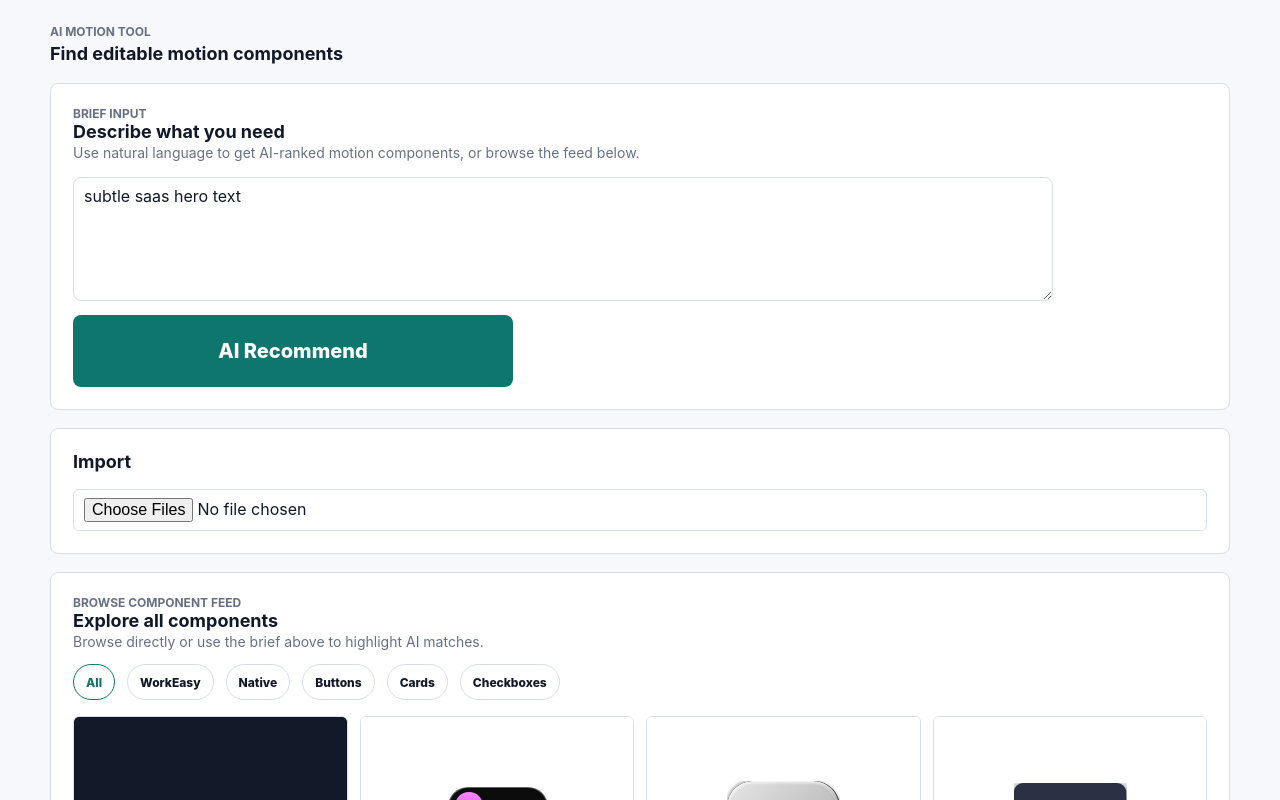
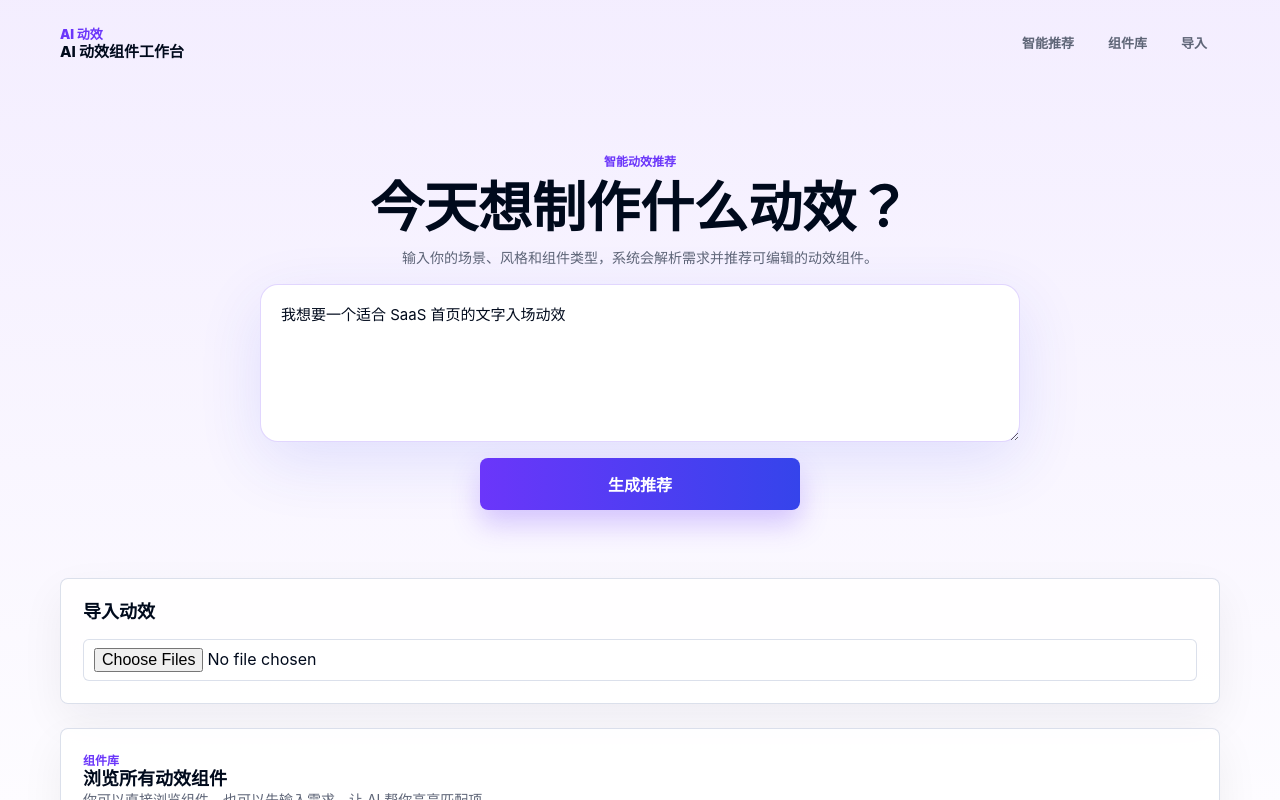
Before and after one commit to yssssssssssss/ai-motion, a React (Vite) app in the folder apps/web/: page / in a window 1280 px wide. Shown: the top 800 px of the page. Built offline with nearby package versions, Linux system fonts and the light colour scheme.

Commit message:
feat: localize and restyle home page

```diff
--- a/apps/web/src/App.tsx
+++ b/apps/web/src/App.tsx
@@ -27,22 +27,22 @@ import { parseBrief } from "./services/briefParserClient";
 const heroManifest: MotionManifest = {
   version: "1.0",
   id: "hero-text-reveal",
-  name: "Hero Text Reveal",
+  name: "文字入场动效",
   sourceKind: "builtin-component",
   runtime: { engine: "html", entry: "source/index.html", sandbox: "iframe" },
   capabilities: ["builtin", "editable", "export-html"],
   params: [
     {
       id: "headline",
-      label: "Headline",
+      label: "标题文案",
       type: "text",
-      default: "Build motion faster",
+      default: "快速生成动效",
       status: "confirmed",
       targets: [{ kind: "html-text", file: "source/index.html", selector: "[data-motion=headline]" }]
     },
     {
       id: "accentColor",
-      label: "Accent color",
+      label: "强调色",
       type: "color",
       default: "#38bdf8",
       status: "confirmed",
@@ -50,7 +50,7 @@ const heroManifest: MotionManifest = {
     },
     {
       id: "duration",
-      label: "Reveal duration",
+      label: "入场时长",
       type: "duration",
       default: 800,
       constraints: { min: 200, max: 2000, step: 50, unit: "ms" },
@@ -59,15 +59,15 @@ const heroManifest: MotionManifest = {
     }
   ],
   groups: [
-    { id: "content", label: "Content", params: ["headline"] },
-    { id: "style", label: "Style", params: ["accentColor"] },
-    { id: "motion", label: "Motion", params: ["duration"] }
+    { id: "content", label: "内容", params: ["headline"] },
+    { id: "style", label: "样式", params: ["accentColor"] },
+    { id: "motion", label: "动效", params: ["duration"] }
   ]
 };
 
 const heroComponent: MotionComponent = {
   id: "hero-text-reveal",
-  name: "Hero Text Reveal",
+  name: "文字入场动效",
   category: "text",
   tags: ["hero", "text", "reveal", "saas"],
   useCases: ["landing-page", "banner"],
@@ -91,8 +91,8 @@ const heroComponent: MotionComponent = {
   </head>
   <body>
     <main class="hero">
-      <p data-motion="eyebrow">AI Motion Tool</p>
-      <h1 data-motion="headline">Build motion faster</h1>
+      <p data-motion="eyebrow">AI 动效工具</p>
+      <h1 data-motion="headline">快速生成动效</h1>
     </main>
     <script src="./script.js"></script>
   </body>
@@ -180,7 +180,7 @@ type View = "home" | "editor";
 
 export function App() {
   const [view, setView] = useState<View>("home");
-  const [brief, setBrief] = useState("subtle saas hero text");
+  const [brief, setBrief] = useState("我想要一个适合 SaaS 首页的文字入场动效");
   const [parseResult, setParseResult] = useState<BriefParseResult | null>(null);
   const [isRecommending, setIsRecommending] = useState(false);
   const [recommendations, setRecommendations] = useState<Recommendation[]>([]);
@@ -246,7 +246,7 @@ export function App() {
     const manifest: MotionManifest = {
       version: "1.0",
       id: `${pendingImport.id}-manifest`,
-      name: "Imported Motion",
+      name: "导入动效",
       sourceKind: pendingImport.kind,
       runtime: { engine: "html", entry: pendingImport.entry, sandbox: "iframe" },
       params: validation.confirmed,
@@ -262,29 +262,29 @@ export function App() {
       <main className="editor-shell">
         <header className="editor-header">
           <button type="button" onClick={() => setView("home")}>
-            Back to feed
+            返回组件库
           </button>
           <div>
-            <p className="eyebrow">Editor</p>
-            <h1>{project?.manifest.name ?? "Component Editor"}</h1>
+            <p className="eyebrow">参数编辑器</p>
+            <h1>{project?.manifest.name ?? "组件编辑"}</h1>
           </div>
         </header>
-        <section className="editor-preview" aria-label="Motion preview">
+        <section className="editor-preview" aria-label="动效预览">
           <PreviewFrame source={project?.source ?? null} manifest={project?.manifest ?? null} patch={project?.patch ?? null} />
         </section>
-        <aside className="editor-inspector" aria-label="Parameters">
+        <aside className="editor-inspector" aria-label="参数面板">
           <div className="panel-header">
-            <p className="eyebrow">Inspector</p>
-            <h2>Parameters</h2>
+            <p className="eyebrow">参数调节</p>
+            <h2>可调参数</h2>
           </div>
           <ParameterPanel manifest={project?.manifest ?? null} patch={project?.patch ?? null} onChange={updateParam} />
         </aside>
-        <footer className="transport" aria-label="Playback and export controls">
+        <footer className="transport" aria-label="播放和导出控制">
           <button type="button" onClick={() => setProject((current) => (current ? { ...current } : current))}>
-            Replay
+            重播
           </button>
-          <button type="button">Pause</button>
-          <button type="button">Viewport</button>
+          <button type="button">暂停</button>
+          <button type="button">视口</button>
           <ExportPanel project={project} />
         </footer>
       </main>
@@ -294,8 +294,15 @@ export function App() {
   return (
     <main className="home-shell">
       <div className="home-header">
-        <p className="eyebrow">AI Motion Tool</p>
-        <h1>Find editable motion components</h1>
+        <div>
+          <p className="brand-mark">AI 动效</p>
+          <h1>AI 动效组件工作台</h1>
+        </div>
+        <nav className="home-nav" aria-label="首页导航">
+          <a href="#recommend">智能推荐</a>
+          <a href="#feed">组件库</a>
+          <a href="#import">导入</a>
+        </nav>
       </div>
       <BriefPanel
         brief={brief}
--- a/apps/web/src/features/brief/BriefPanel.tsx
+++ b/apps/web/src/features/brief/BriefPanel.tsx
@@ -22,20 +22,26 @@ export function BriefPanel({ brief, parseResult, isLoading, onBriefChange, onRec
   const chips = parsedChips(parseResult);
 
   return (
-    <section className="discovery-panel" aria-label="Brief recommendation">
+    <section className="discovery-panel" aria-label="动效需求推荐">
       <div className="brief-stack">
-        <div>
-          <p className="eyebrow">Brief input</p>
-          <h1>Describe what you need</h1>
-          <p className="muted">Use natural language to get AI-ranked motion components, or browse the feed below.</p>
+        <div className="brief-heading">
+          <p className="eyebrow">智能动效推荐</p>
+          <h1>今天想制作什么动效？</h1>
+          <p className="muted">输入你的场景、风格和组件类型，系统会解析需求并推荐可编辑的动效组件。</p>
         </div>
-        <textarea value={brief} onChange={(event) => onBriefChange(event.target.value)} rows={5} />
+        <textarea
+          aria-label="动效需求"
+          placeholder="例如：我想要一个适合活动页的紫色按钮 hover 动效"
+          value={brief}
+          onChange={(event) => onBriefChange(event.target.value)}
+          rows={5}
+        />
         <button className="ai-recommend-button" type="button" onClick={onRecommend} disabled={isLoading}>
-          {isLoading ? "Recommending..." : "AI Recommend"}
+          {isLoading ? "正在推荐..." : "生成推荐"}
         </button>
         {parseResult ? (
-          <div className="status-grid" aria-label="Brief parse status">
-            <span className="status-pill">{parseResult.mode === "llm" ? "LLM parsed" : "local fallback ready"}</span>
+          <div className="status-grid" aria-label="需求解析状态">
+            <span className="status-pill">{parseResult.mode === "llm" ? "LLM 解析完成" : "本地规则兜底"}</span>
             <span className="status-pill muted">{parseResult.message}</span>
             {chips.map((chip) => (
               <span className="brief-chip" key={chip}>
--- a/apps/web/src/features/editor/ParameterPanel.tsx
+++ b/apps/web/src/features/editor/ParameterPanel.tsx
@@ -7,10 +7,10 @@ type Props = {
 };
 
 export function ParameterPanel({ manifest, patch, onChange }: Props) {
-  if (!manifest || !patch) return <p className="muted">No motion source selected.</p>;
+  if (!manifest || !patch) return <p className="muted">尚未选择动效源。</p>;
 
   const params = manifest.params.filter((param) => param.status === "confirmed");
-  if (params.length === 0) return <p className="muted">No confirmed parameters.</p>;
+  if (params.length === 0) return <p className="muted">暂无可确认参数。</p>;
 
   return (
     <div className="field-list">
--- a/apps/web/src/features/editor/PreviewFrame.tsx
+++ b/apps/web/src/features/editor/PreviewFrame.tsx
@@ -9,10 +9,10 @@ type Props = {
 
 export function PreviewFrame({ source, manifest, patch }: Props) {
   if (!source || !manifest || !patch) {
-    return <div className="preview-empty">Select or import a motion source.</div>;
+    return <div className="preview-empty">请选择或导入一个动效源。</div>;
   }
 
   const html = renderPreviewHtml({ source, manifest, patch });
 
-  return <iframe title="Motion preview" sandbox="allow-scripts" srcDoc={html} className="preview-frame" />;
+  return <iframe title="动效预览" sandbox="allow-scripts" srcDoc={html} className="preview-frame" />;
 }
--- a/apps/web/src/features/export/ExportPanel.tsx
+++ b/apps/web/src/features/export/ExportPanel.tsx
@@ -27,7 +27,7 @@ export function ExportPanel({ project }: Props) {
 
   return (
     <button className="primary-action compact" type="button" disabled={!project} onClick={exportJson}>
-      Export editable package
+      导出可编辑包
     </button>
   );
 }
--- a/apps/web/src/features/import/ConfirmParamsPanel.tsx
+++ b/apps/web/src/features/import/ConfirmParamsPanel.tsx
@@ -12,7 +12,7 @@ export function ConfirmParamsPanel({ params, selected, onToggle, onConfirm }: Pr
 
   return (
     <section className="tool-section">
-      <h2>Confirm parameters</h2>
+      <h2>确认可调参数</h2>
       <div className="field-list">
         {params.map((param) => (
           <label className="check-field" key={param.id}>
@@ -24,7 +24,7 @@ export function ConfirmParamsPanel({ params, selected, onToggle, onConfirm }: Pr
         ))}
       </div>
       <button className="secondary-action" type="button" onClick={onConfirm}>
-        Use selected parameters
+        使用已选参数
       </button>
     </section>
   );
--- a/apps/web/src/features/import/ImportPanel.tsx
+++ b/apps/web/src/features/import/ImportPanel.tsx
@@ -15,8 +15,8 @@ export function ImportPanel({ onImport }: Props) {
   }
 
   return (
-    <section className="tool-section">
-      <h2>Import</h2>
+    <section className="tool-section" id="import">
+      <h2>导入动效</h2>
       <input type="file" multiple onChange={(event) => void handleFiles(event.target.files)} />
     </section>
   );
--- a/apps/web/src/features/library/ComponentCandidates.tsx
+++ b/apps/web/src/features/library/ComponentCandidates.tsx
@@ -6,21 +6,28 @@ type Props = {
   onSelect: (componentId: string) => void;
 };
 
+function categoryLabel(category: string | undefined): string {
+  if (category === "interaction") return "交互";
+  if (category === "layout") return "布局";
+  if (category === "text") return "文字";
+  return category ?? "组件";
+}
+
 export function ComponentCandidates({ recommendations, components, onSelect }: Props) {
   const componentById = new Map(components.map((component) => [component.id, component]));
   if (recommendations.length === 0) return null;
 
   return (
-    <section className="recommendation-strip" aria-label="AI recommended components">
+    <section className="recommendation-strip" id="recommend" aria-label="AI 推荐组件">
       <div>
-        <p className="eyebrow">AI Recommended</p>
-        <h2>Matched components</h2>
-        <p className="muted">These results appear after submitting a brief.</p>
+        <p className="eyebrow">AI 推荐结果</p>
+        <h2>匹配组件</h2>
+        <p className="muted">提交需求后，这里会展示最接近的可编辑动效。</p>
       </div>
       <div className="recommendation-list">
         {recommendations.map((item, index) => {
           const component = componentById.get(item.componentId);
-          const source = component?.tags.includes("workeasy") ? "WorkEasy" : "Native";
+          const source = component?.tags.includes("workeasy") ? "WorkEasy" : "内置";
           return (
             <button
               className={index === 0 ? "recommendation-card is-top" : "recommendation-card"}
@@ -34,9 +41,9 @@ export function ComponentCandidates({ recommendations, components, onSelect }: P
                 <span style={{ width: `${Math.min(100, item.score * 24)}%` }} />
               </div>
               <small>
-                {source} · {component?.category ?? "component"} · {component?.manifest.params.length ?? 0} params
+                {source} · {categoryLabel(component?.category)} · {component?.manifest.params.length ?? 0} 个参数
               </small>
-              <em>Open editor page -&gt;</em>
+              <em>打开参数编辑器 -&gt;</em>
             </button>
           );
         })}
--- a/apps/web/src/features/library/ComponentFeed.tsx
+++ b/apps/web/src/features/library/ComponentFeed.tsx
@@ -12,16 +12,23 @@ type Props = {
 };
 
 const filters: Array<{ id: Filter; label: string }> = [
-  { id: "all", label: "All" },
+  { id: "all", label: "全部" },
   { id: "workeasy", label: "WorkEasy" },
-  { id: "native", label: "Native" },
-  { id: "buttons", label: "Buttons" },
-  { id: "cards", label: "Cards" },
-  { id: "checkboxes", label: "Checkboxes" }
+  { id: "native", label: "内置" },
+  { id: "buttons", label: "按钮" },
+  { id: "cards", label: "卡片" },
+  { id: "checkboxes", label: "选择控件" }
 ];
 
-function sourceLabel(component: MotionComponent): "WorkEasy" | "Native" {
-  return component.tags.includes("workeasy") ? "WorkEasy" : "Native";
+function sourceLabel(component: MotionComponent): "WorkEasy" | "内置" {
+  return component.tags.includes("workeasy") ? "WorkEasy" : "内置";
+}
+
+function categoryLabel(category: string): string {
+  if (category === "interaction") return "交互";
+  if (category === "layout") return "布局";
+  if (category === "text") return "文字";
+  return category;
 }
 
 function componentKind(component: MotionComponent): string {
@@ -34,7 +41,7 @@ function componentKind(component: MotionComponent): string {
 function matchesFilter(component: MotionComponent, filter: Filter): boolean {
   if (filter === "all") return true;
   if (filter === "workeasy") return sourceLabel(component) === "WorkEasy";
-  if (filter === "native") return sourceLabel(component) === "Native";
+  if (filter === "native") return sourceLabel(component) === "内置";
   return component.tags.includes(filter);
 }
 
@@ -52,14 +59,14 @@ export function ComponentFeed({ components, aiMatchIds, onSelect }: Props) {
   const visible = useMemo(() => components.filter((component) => matchesFilter(component, filter)), [components, filter]);
 
   return (
-    <section className="feed-panel" aria-label="Browse component feed">
+    <section className="feed-panel" id="feed" aria-label="浏览组件库">
       <div className="feed-header">
         <div>
-          <p className="eyebrow">Browse component feed</p>
-          <h2>Explore all components</h2>
-          <p className="muted">Browse directly or use the brief above to highlight AI matches.</p>
+          <p className="eyebrow">组件库</p>
+          <h2>浏览所有动效组件</h2>
+          <p className="muted">你可以直接浏览组件，也可以先输入需求，让 AI 帮你高亮匹配项。</p>
         </div>
-        <div className="feed-filters" aria-label="Component filters">
+        <div className="feed-filters" aria-label="组件筛选">
           {filters.map((item) => (
             <button
               className={item.id === filter ? "filter-pill is-on" : "filter-pill"}
@@ -95,16 +102,16 @@ export function ComponentFeed({ components, aiMatchIds, onSelect }: Props) {
                   loading="lazy"
                   sandbox="allow-scripts"
                   srcDoc={componentPreviewHtml(component)}
-                  title={`${component.name} preview`}
+                  title={`${component.name} 预览`}
                 />
               </span>
               <span className="feed-body">
                 <strong>{component.name}</strong>
                 <small>
-                  {sourceLabel(component)} · {component.category} · {component.manifest.params.length} params
+                  {sourceLabel(component)} · {categoryLabel(component.category)} · {component.manifest.params.length} 个参数
                 </small>
-                {isAiMatch ? <em>AI match</em> : null}
-                <span>Open editor page -&gt;</span>
+                {isAiMatch ? <em>AI 匹配</em> : null}
+                <span>打开参数编辑器 -&gt;</span>
               </span>
             </article>
           );
--- a/apps/web/src/styles.css
+++ b/apps/web/src/styles.css
@@ -4,19 +4,29 @@
 
 :root {
   color-scheme: light;
-  --surface: #f7f8fb;
+  --ink: #000a1c;
+  --white: #ffffff;
+  --violet-soft: #8f55fd;
+  --violet: #6b36fa;
+  --blue: #3544eb;
+  --navy: #052474;
+  --surface: #ffffff;
+  --surface-tint: #f5f2ff;
   --panel: #ffffff;
-  --panel-muted: #f0f3f7;
-  --line: #d8dee8;
-  --text: #111827;
-  --muted: #667085;
-  --accent: #0f766e;
-  --accent-strong: #0b5f59;
+  --panel-muted: #f3f1ff;
+  --line: rgba(5, 36, 116, 0.14);
+  --text: #000a1c;
+  --muted: #5e6577;
+  --accent: #6b36fa;
+  --accent-soft: #8f55fd;
+  --accent-strong: #3544eb;
 }
 
 body {
   margin: 0;
-  background: var(--surface);
+  background:
+    linear-gradient(180deg, rgba(143, 85, 253, 0.1) 0%, rgba(255, 255, 255, 0) 42%),
+    var(--surface);
   color: var(--text);
   font-family: Inter, ui-sans-serif, system-ui, -apple-system, BlinkMacSystemFont, "Segoe UI", sans-serif;
 }
@@ -37,7 +47,7 @@ button:disabled {
 }
 
 button:hover {
-  border-color: #aab4c3;
+  border-color: rgba(107, 54, 250, 0.48);
 }
 
 input,
@@ -66,9 +76,10 @@ textarea {
 
 .home-shell {
   display: grid;
-  gap: 18px;
+  gap: 24px;
+  align-content: start;
   min-height: 100vh;
-  padding: 24px;
+  padding: 18px clamp(16px, 3vw, 34px) 40px;
 }
 
 .home-header,
@@ -76,16 +87,57 @@ textarea {
 .recommendation-strip,
 .feed-panel,
 .tool-section {
-  width: min(1180px, 100%);
+  width: min(1160px, 100%);
   margin-inline: auto;
 }
 
 .home-header {
-  display: grid;
-  gap: 4px;
+  display: flex;
+  align-items: center;
+  justify-content: space-between;
+  gap: 16px;
+  min-height: 48px;
 }
 
-.discovery-panel,
+.home-header h1 {
+  font-size: 15px;
+  font-weight: 800;
+}
+
+.brand-mark {
+  margin: 0;
+  color: var(--accent);
+  font-size: 13px;
+  font-weight: 900;
+  letter-spacing: 0;
+}
+
+.home-nav {
+  display: flex;
+  flex-wrap: wrap;
+  justify-content: flex-end;
+  gap: 8px;
+}
+
+.home-nav a {
+  min-height: 34px;
+  display: inline-flex;
+  align-items: center;
+  border: 1px solid transparent;
+  border-radius: 999px;
+  color: var(--muted);
+  font-size: 13px;
+  font-weight: 700;
+  padding: 0 12px;
+  text-decoration: none;
+}
+
+.home-nav a:hover {
+  border-color: var(--line);
+  color: var(--accent);
+  background: rgba(143, 85, 253, 0.08);
+}
+
 .recommendation-strip,
 .feed-panel,
 .tool-section {
@@ -93,8 +145,16 @@ textarea {
   gap: 16px;
   border: 1px solid var(--line);
   border-radius: 8px;
-  background: var(--panel);
+  background: rgba(255, 255, 255, 0.86);
   padding: 22px;
+  box-shadow: 0 16px 44px rgba(0, 10, 28, 0.06);
+}
+
+.discovery-panel {
+  display: grid;
+  place-items: center;
+  min-height: min(58vh, 520px);
+  padding: 48px 0 30px;
 }
 
 .panel-header {
@@ -105,11 +165,10 @@ textarea {
 
 .eyebrow {
   margin: 0;
-  color: var(--muted);
+  color: var(--accent);
   font-size: 12px;
   font-weight: 700;
   letter-spacing: 0;
-  text-transform: uppercase;
 }
 
 h1,
@@ -121,28 +180,54 @@ h2 {
 
 .brief-stack {
   display: grid;
-  gap: 14px;
-  max-width: 980px;
+  justify-items: center;
+  gap: 16px;
+  width: min(760px, 100%);
+  text-align: center;
+}
+
+.brief-heading {
+  display: grid;
+  gap: 10px;
+}
+
+.brief-heading h1 {
+  font-size: clamp(34px, 5vw, 54px);
+  font-weight: 850;
+  letter-spacing: 0;
+  line-height: 1.08;
 }
 
 .brief-stack textarea {
-  min-height: 124px;
-  border-radius: 8px;
+  min-height: 132px;
+  border-color: rgba(107, 54, 250, 0.2);
+  border-radius: 18px;
+  box-shadow: 0 20px 64px rgba(53, 68, 235, 0.12);
+  font-size: 15px;
+  line-height: 1.6;
+  padding: 18px 20px;
+}
+
+.brief-stack textarea:focus {
+  border-color: var(--accent);
+  outline: 3px solid rgba(143, 85, 253, 0.2);
 }
 
 .ai-recommend-button {
-  width: min(440px, 100%);
-  min-height: 72px;
+  width: min(320px, 100%);
+  min-height: 52px;
   border: 0;
   border-radius: 8px;
-  background: var(--accent);
+  background: linear-gradient(90deg, var(--accent), var(--accent-strong));
   color: #ffffff;
-  font-size: 20px;
+  font-size: 16px;
   font-weight: 800;
+  box-shadow: 0 14px 28px rgba(107, 54, 250, 0.26);
 }
 
 .ai-recommend-button:hover {
-  background: var(--accent-strong);
+  border-color: transparent;
+  background: linear-gradient(90deg, #5c2de5, #2638da);
 }
 
 .status-grid,
@@ -163,13 +248,13 @@ h2 {
 
 .status-pill,
 .brief-chip {
-  background: #eef6f5;
+  background: rgba(143, 85, 253, 0.12);
   color: var(--accent);
 }
 
 .status-pill.muted {
-  background: #f1f5f9;
-  color: var(--muted);
+  background: rgba(5, 36, 116, 0.08);
+  color: var(--navy);
 }
 
 .recommendation-list {
@@ -190,7 +275,7 @@ h2 {
 
 .recommendation-card.is-top {
   border-color: var(--accent);
-  box-shadow: 0 0 0 2px rgba(15, 118, 110, 0.1);
+  box-shadow: 0 0 0 2px rgba(107, 54, 250, 0.12);
 }
 
 .recommendation-card span,
@@ -213,7 +298,7 @@ h2 {
   height: 6px;
   overflow: hidden;
   border-radius: 999px;
-  background: #e5e7eb;
+  background: rgba(5, 36, 116, 0.1);
 }
 
 .score-bar span {
@@ -236,6 +321,7 @@ h2 {
 .filter-pill.is-on {
   border-color: var(--accent);
   color: var(--accent);
+  background: rgba(143, 85, 253, 0.12);
 }
 
 .feed-grid {
@@ -258,7 +344,8 @@ h2 {
 }
 
 .feed-card:hover {
-  border-color: #aab4c3;
+  border-color: rgba(107, 54, 250, 0.48);
+  box-shadow: 0 14px 32px rgba(0, 10, 28, 0.08);
 }
 
 .feed-card:focus-visible {
@@ -268,6 +355,7 @@ h2 {
 
 .feed-card.is-ai-match {
   border-color: var(--accent);
+  box-shadow: 0 0 0 2px rgba(143, 85, 253, 0.16);
 }
 
 .feed-thumb {
@@ -275,7 +363,7 @@ h2 {
   place-items: center;
   min-height: 180px;
   overflow: hidden;
-  background: #ffffff;
+  background: linear-gradient(180deg, #ffffff, #f8f7ff);
 }
 
 .feed-thumb.card {
@@ -356,7 +444,7 @@ h2 {
 .preview-frame {
   width: 100%;
   height: min(70vh, 680px);
-  border: 1px solid #334155;
+  border: 1px solid var(--line);
   border-radius: 6px;
   background: #ffffff;
 }
@@ -366,6 +454,7 @@ h2 {
   grid-template-columns: minmax(0, 1fr) 320px;
   grid-template-rows: auto minmax(0, 1fr) 56px;
   min-height: 100vh;
+  background: var(--surface-tint);
 }
 
 .editor-header {
@@ -374,7 +463,7 @@ h2 {
   align-items: center;
   gap: 14px;
   border-bottom: 1px solid var(--line);
-  background: var(--panel);
+  background: var(--white);
   padding: 14px 18px;
 }
 
@@ -428,6 +517,20 @@ h2 {
     padding: 16px;
   }
 
+  .home-header {
+    align-items: flex-start;
+    flex-direction: column;
+  }
+
+  .home-nav {
+    justify-content: flex-start;
+  }
+
+  .discovery-panel {
+    min-height: auto;
+    padding-block: 30px;
+  }
+
   .recommendation-list {
     grid-template-columns: 1fr;
   }
```
Also changed, not shown: 1 other file (tests, documents, lock files or other folders).
